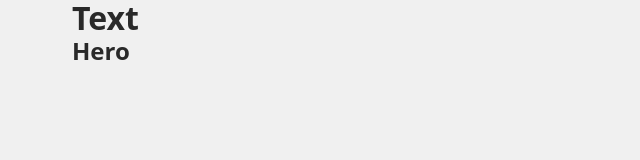
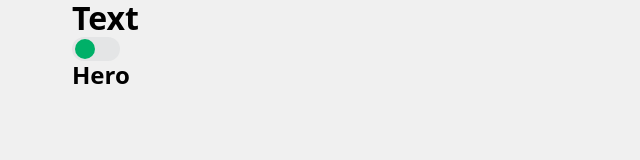
Before and after one commit to oniks98/personal-website, a website built with Vite: page src/index.html in a window 1280 px wide. Both pictures are taken after a click on the button "Start". Shown: the whole page, without its empty margins (0-640 px from the left). Built offline with nearby package versions, Linux system fonts and the light colour scheme.

```diff
--- a/src/css/components/components.css
+++ b/src/css/components/components.css
@@ -1,5 +1,4 @@
 @import url('./logo.css');
-@import url('./button.css');
 @import url('./modal.css');
 @import url('./menu.css');
 @import url('./swiper.css');
--- a/src/css/components/to-top.css
+++ b/src/css/components/to-top.css
@@ -8,10 +8,10 @@
   height: 40px;
   border-radius: 50%;
   border: none;
-  color: wheat;
+  color: white;
   cursor: pointer;
   border-radius: 100%;
-  background-color: red;
+  background-color: #00b068;
 
   transition: opacity var(--time) var(--cubic),
     transform var(--time) var(--cubic);
--- a/src/css/partials/header.css
+++ b/src/css/partials/header.css
@@ -0,0 +1,45 @@
+.toggle-main {
+  all: unset;
+  display: flex;
+  align-items: center;
+}
+
+.toggle-main input[type='checkbox'] {
+  display: none;
+}
+
+.toggle-main label {
+  display: inline-block;
+  position: relative;
+  margin: 0;
+  width: 48px;
+  height: 24px;
+  background-color: #e4e5e6;
+  border-radius: 16px;
+  cursor: pointer;
+  transition: all ease-in-out 0.3s;
+}
+
+.toggle-main label::after {
+  background: linear-gradient(40deg, #00b068, #00b068 70%);
+  border-radius: 50%;
+  content: ' ';
+  cursor: pointer;
+  display: inline-block;
+  position: absolute;
+  left: 3px;
+  top: 2px;
+  transition: all ease-in-out 0.3s;
+  width: 20px;
+  height: 20px;
+}
+
+.toggle-main input[type='checkbox']:checked ~ label {
+  background-color: #26242e;
+  border-color: #8983f7;
+}
+
+.toggle-main input[type='checkbox']:checked ~ label::after {
+  background: linear-gradient(40deg, #00b068, #00b068 70%);
+  transform: translateX(40px);
+}
--- a/src/css/utils/variables.css
+++ b/src/css/utils/variables.css
@@ -1,11 +1,24 @@
 :root {
   --time: 250ms;
   --cubic: cubic-bezier(0.4, 0, 0.2, 1);
+
+  /* Error Color */
+  --error-cl: #e74a3b;
+
+  /* Light Theme Colors */
   --main-bcg: #f0f0f0;
-  --main-color: #292929;
+  --main-cl: #292929;
+  --accent-cl: #00b068;
+  --second-accent-cl: #bcdfd1;
+  --second-bcg: #bcdfd1;
+  --third-bcg: #e4e5e6;
 }
 
 [data-theme='dark'] {
   --main-bcg: #1e2023;
-  --main-color: #f0f0f0;
+  --main-cl: #f0f0f0;
+  --accent-cl: #14c57c;
+  --second-accent-cl: #14c57c;
+  --second-bcg: #204136;
+  --third-bcg: #2a2d32;
 }
--- a/src/partials/header.html
+++ b/src/partials/header.html
@@ -1,5 +1,10 @@
 <header id="header-container">
   <div class="container">
     <h1>Text</h1>
+    <!-- Switch -->
+    <div class="toggle-main">
+      <input type="checkbox" id="toggle-main" />
+      <label htmlFor="toggle-main"></label>
+    </div>
   </div>
 </header>
```
Also changed, not shown: src/css/styles.css (+0 -11 lines), src/css/components/button.css (deleted), src/icons/icons.svg (added).
